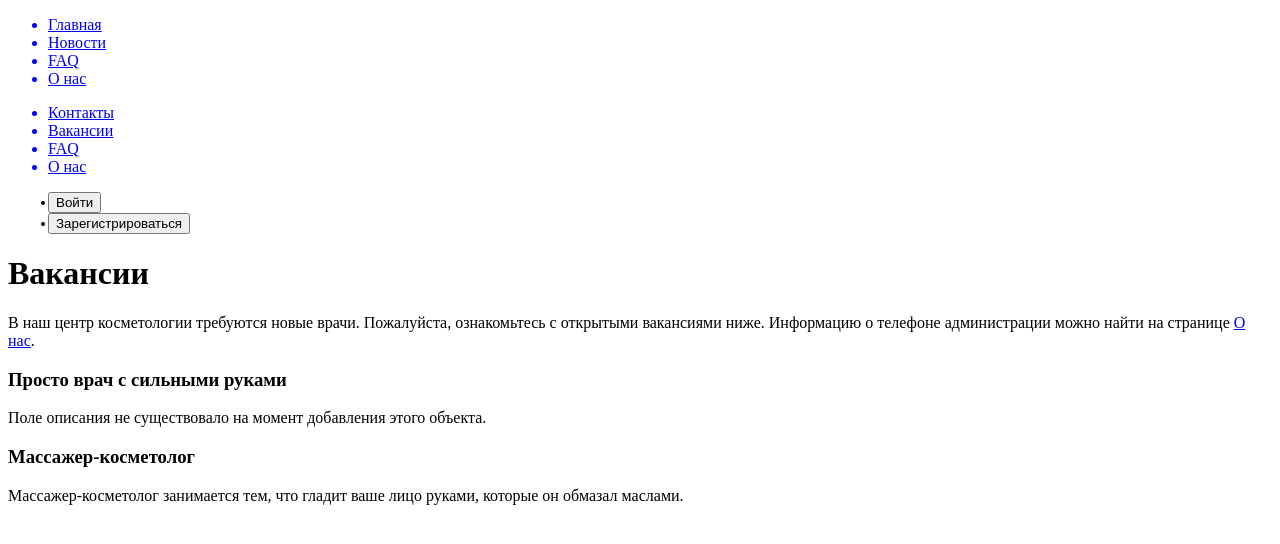
After one commit to Gennadyy7/beauty_center, a Django app: page /clinic/vacancies in a window 1280 px wide. The commit adds this page. Shown: the top 544 px of the page. Run offline with Django 5.2, Linux system fonts and the light colour scheme; data comes from the database, SQL or seed files in the repository; both versions use the stored data as it was after the commit.

Commit message:
Added vacancies
Signed-off-by: Hvesko_Gennady_253502 <pprom5573@gmail.com>

```diff
--- a/bc_proj/clinic/admin.py
+++ b/bc_proj/clinic/admin.py
@@ -1,5 +1,5 @@
 from django.contrib import admin
-from .models import Services, ServiceSpecializations, Specializations, ServiceCategories, Clients, Doctors, Orders, Reviews, PromoCodes
+from .models import Services, ServiceSpecializations, Specializations, ServiceCategories, Clients, Doctors, Orders, Reviews, PromoCodes, Vacancies
 
 admin.site.register(Services)
 admin.site.register(ServiceSpecializations)
@@ -10,3 +10,4 @@ admin.site.register(Doctors)
 admin.site.register(Orders)
 admin.site.register(Reviews)
 admin.site.register(PromoCodes)
+admin.site.register(Vacancies)
--- a/bc_proj/clinic/models.py
+++ b/bc_proj/clinic/models.py
@@ -22,6 +22,7 @@ class ServiceCategories(models.Model):
 
 class Specializations(models.Model):
     name = models.CharField('Специализация', max_length=50)
+    description = models.TextField('Описание', max_length=500)
 
     def __str__(self):
         return self.name
@@ -171,3 +172,14 @@ class Orders(models.Model):
     class Meta:
         verbose_name = 'Заказ'
         verbose_name_plural = 'Заказы'
+
+
+class Vacancies(models.Model):
+    service_specialization = models.ForeignKey(ServiceSpecializations, on_delete=models.CASCADE, related_name='vacancy',
+                                               verbose_name='Специализация вакансии')
+    def __str__(self):
+        return self.service_specialization.doctor_specialization.name
+
+    class Meta:
+        verbose_name = 'Вакансия'
+        verbose_name_plural = 'Вакансии'
--- /dev/null
+++ b/bc_proj/clinic/templates/clinic/vacancies.html
@@ -0,0 +1,14 @@
+{% extends 'main/layout.html' %}
+
+{% block title %}Вакансии{% endblock %}
+
+{% block content %}
+    <h1>Вакансии</h1>
+    <p>В наш центр косметологии требуются новые врачи. Пожалуйста, ознакомьтесь с открытыми вакансиями ниже. Информацию о телефоне администрации можно найти на странице <a href="{% url 'about' %}">О нас</a>.</p>
+    {% for vacancy in vacancies %}
+        <div class="vacancy">
+            <h3>{{ vacancy.service_specialization.doctor_specialization.name }}</h3>
+            <p>{{ vacancy.service_specialization.doctor_specialization.description }}</p>
+        </div>
+    {% endfor %}
+{% endblock %}
--- a/bc_proj/clinic/urls.py
+++ b/bc_proj/clinic/urls.py
@@ -5,5 +5,6 @@ urlpatterns = [
     path('', views.login_view, name='to_login'),
     path('registration', views.registration_view, name='registration'),
     path('accounts/', include('django.contrib.auth.urls')),
-    path('contacts', views.contacts_view, name='contacts')
+    path('contacts', views.contacts_view, name='contacts'),
+    path('vacancies', views.vacancies_view, name='vacancies')
 ]
--- a/bc_proj/clinic/views.py
+++ b/bc_proj/clinic/views.py
@@ -3,7 +3,7 @@ from django.contrib.auth import login
 from django.contrib.auth.models import User
 from django.shortcuts import render, redirect
 from .forms import UserLoginForm, ClientRegistrationForm
-from .models import Clients, ServiceSpecializations
+from .models import Clients, ServiceSpecializations, Vacancies
 
 
 def login_view(request):
@@ -62,3 +62,7 @@ def registration_view(request):
 def contacts_view(request):
     service_specializations = ServiceSpecializations.objects.all()
     return render(request, 'clinic/contacts.html', {'service_specializations': service_specializations})
+
+def vacancies_view(request):
+    vacancies = Vacancies.objects.all()
+    return render(request, 'clinic/vacancies.html', {'vacancies': vacancies})
--- a/bc_proj/main/templates/main/layout.html
+++ b/bc_proj/main/templates/main/layout.html
@@ -19,7 +19,7 @@
         <ul>
             <!-- Second Block: Public Pages with User Data -->
             <a href="{% url 'contacts' %}"><li>Контакты</li></a>
-            <a href="{% url 'news' %}"><li>Новости</li></a>
+            <a href="{% url 'vacancies' %}"><li>Вакансии</li></a>
             <a href="{% url 'faq' %}"><li>FAQ</li></a>
             <a href="{% url 'about' %}"><li>О нас</li></a>
         </ul>
```
Also changed, not shown: bc_proj/clinic/migrations/0004_specializations_description_vacancies.py (added), bc_proj/db.sqlite3, bc_proj/main/models.py (line endings or trailing spaces).
